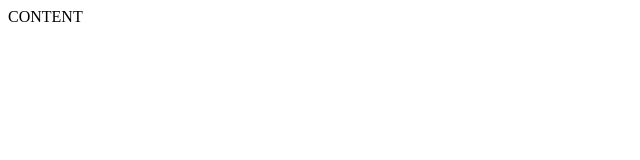
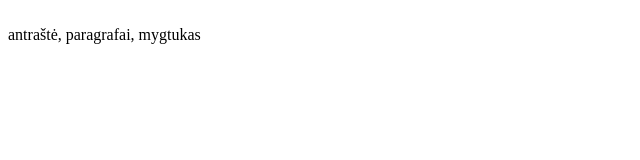
Before and after one commit to baekarolina/26-grupe-serlokas, a plain HTML site: page index.html in a window 1280 px wide. Shown: the whole page, without its empty margins (0-640 px from the left). Drawn offline with Linux system fonts and the light colour scheme.

Commit message:
Patikslintas body turinys

```diff
--- a/index.html
+++ b/index.html
@@ -9,7 +9,10 @@
 </head>
 
 <body>
-    CONTENT
+    <img src="" alt="">
+    <div>
+        antraštė, paragrafai, mygtukas
+    </div>
 </body>
 
 </html>
```
